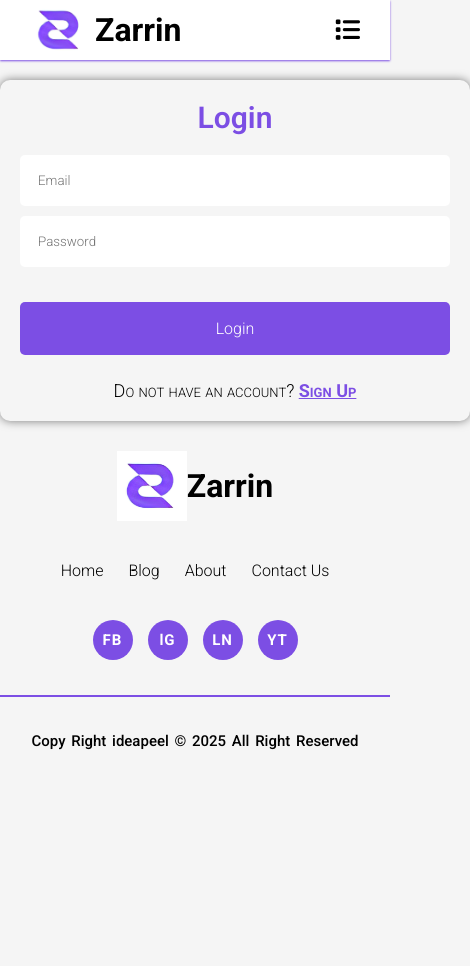
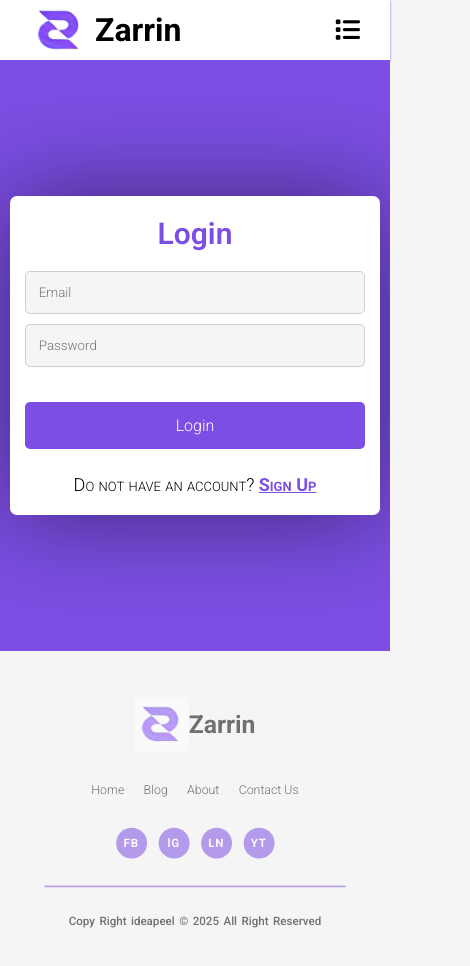
Before and after one commit to moizawan07/Blog-App-r5, a React (Vite) app: page /login in a window 390 px wide. Shown: the top 966 px of the page, 470 px wide, since content can reach past the window. Before the commit the page ends 844 px from the top, so only its background shows below. Built offline with nearby package versions, Linux system fonts and the light colour scheme; no server answers.

Commit message:
resposive-add

```diff
--- a/src/pages/login/Login.jsx
+++ b/src/pages/login/Login.jsx
@@ -28,6 +28,7 @@ const Login = () => {
 
 
   return (
+    <div className="loginmain">
     <div className="login-container">
       <h2 className="login-title">Login</h2>
       <form className="login-form" onSubmit={loginInFB}>
@@ -39,6 +40,7 @@ const Login = () => {
       <p>Do not have an account? <Link to='/signup'>Sign Up</Link></p>
       </div>
     </div>
+  </div>
   );
 };
 
--- a/src/pages/login/login.css
+++ b/src/pages/login/login.css
@@ -1,9 +1,17 @@
+.loginmain{
+  min-height: 70vh;
+  background-color: var(--purple);
+  display: flex;
+  justify-content: center;
+  align-items: center;
+}
+
 .login-container {
-    padding: 20px;
-    border-radius: 10px;
-    box-shadow: 0 0 10px rgba(0, 0, 0, 0.5);
+    padding: 22px;
+    border-radius: 7px;
+    box-shadow: 0 0 100px rgba(0, 0, 0, 0.5);
     width: 470px;
-    margin: 20px auto;
+    background-color: white;
   }
 
   .login-title {
@@ -24,6 +32,8 @@
     margin-bottom: 10px;
     border: none;
     border-radius: 5px;
+    background-color: whitesmoke;
+    border: 1px solid rgb(211, 206, 206);
   }
 
   .input-fieldl:focus {
@@ -46,3 +56,18 @@
     color: black;
     border: 1px solid var(--purple);
   }
+
+
+  @media (max-width:750px) {
+    .login-container{
+      width: 95%;
+      padding-inline: 15px;
+      padding-block: 20px;
+    }
+    .input-fieldl{
+      padding: 13px;
+    }
+    .submit-button{
+      padding: 14px;
+    }
+  }
--- a/src/pages/signUp/SignUp.jsx
+++ b/src/pages/signUp/SignUp.jsx
@@ -3,8 +3,8 @@ import { useNavigate } from "react-router-dom";
 import "./signUp.css";
 import { Link } from "react-router-dom";
 import { toast } from "react-toastify";
-import {auth,db} from '../../services/firebase'
-import { createUserWithEmailAndPassword } from "firebase/auth";
+import {auth, googleProvider, db} from '../../services/firebase'
+import { createUserWithEmailAndPassword, signInWithPopup } from "firebase/auth";
 import { setDoc,doc } from "firebase/firestore";
 
 // console.log(auth);
@@ -180,7 +180,9 @@ const setDataInFb = async () => {
 
 }
 
+
   return (
+   <div className="main-con">
     <div className="signup-container">
       <h2 className="signup-title">Sign Up</h2>
       <form className="signup-form"onSubmit={signUpDone}>
@@ -206,6 +208,7 @@ const setDataInFb = async () => {
         </div>
       </form>
     </div>
+  </div>
   );
 };
 
--- a/src/pages/signUp/signUp.css
+++ b/src/pages/signUp/signUp.css
@@ -1,10 +1,17 @@
+.main-con{
+  background-color: var(--purple);
+  display: flex;
+ justify-content: center;
+ padding-block: 20px;
+}
+
 .signup-container {
     /* background: #16213e; */
     padding: 20px;
     border-radius: 10px;
-    box-shadow: 0 0 10px rgba(0, 0, 0, 0.5);
+    box-shadow: 0 0 300px rgba(6, 6, 6, 0.5);
     width: 550px;
-    margin:  20px auto;
+   background-color: white;
   }
 
   .signup-title {
@@ -25,6 +32,7 @@
     margin-bottom: 10px;
     border: none;
     border-radius: 5px;
+    background-color: whitesmoke;
   }
 
   .input-field:focus {
@@ -81,3 +89,24 @@
     font-weight: bold;
     color: var(--purple);
 }
+
+@media (max-width:750px) {
+  .signup-container{
+    width: 95%;
+    padding-inline:11px;
+  }
+  .input-field {
+    padding: 5px;
+    font-size: 13px;
+    line-height: 18px !important;
+}
+.submit-button {
+  padding: 12px;
+}
+.google-button, .facebook-button {
+  padding-block: 12px;
+  padding-inline: 3px;
+  font-size: 13px;
+  border-radius: 7px;
+}
+}
--- a/src/services/firebase.js
+++ b/src/services/firebase.js
@@ -1,6 +1,6 @@
 // Import the functions you need from the SDKs you need
 import { initializeApp } from "firebase/app";
-import { getAuth } from "firebase/auth";
+import { getAuth  ,  GoogleAuthProvider} from "firebase/auth";
 import { getFirestore } from "firebase/firestore";
 
 
@@ -20,9 +20,9 @@ const firebaseConfig = {
 const app = initializeApp(firebaseConfig);
 // Initialize Firebase Authentication and get a reference to the service
 const auth = getAuth(app)
-
+const googleProvider = new GoogleAuthProvider()
 
 // Initialize Cloud Firestore and get a reference to the service
 const db = getFirestore(app)
 
-export {db, app, auth}
+export {db, app, auth, googleProvider}
```
